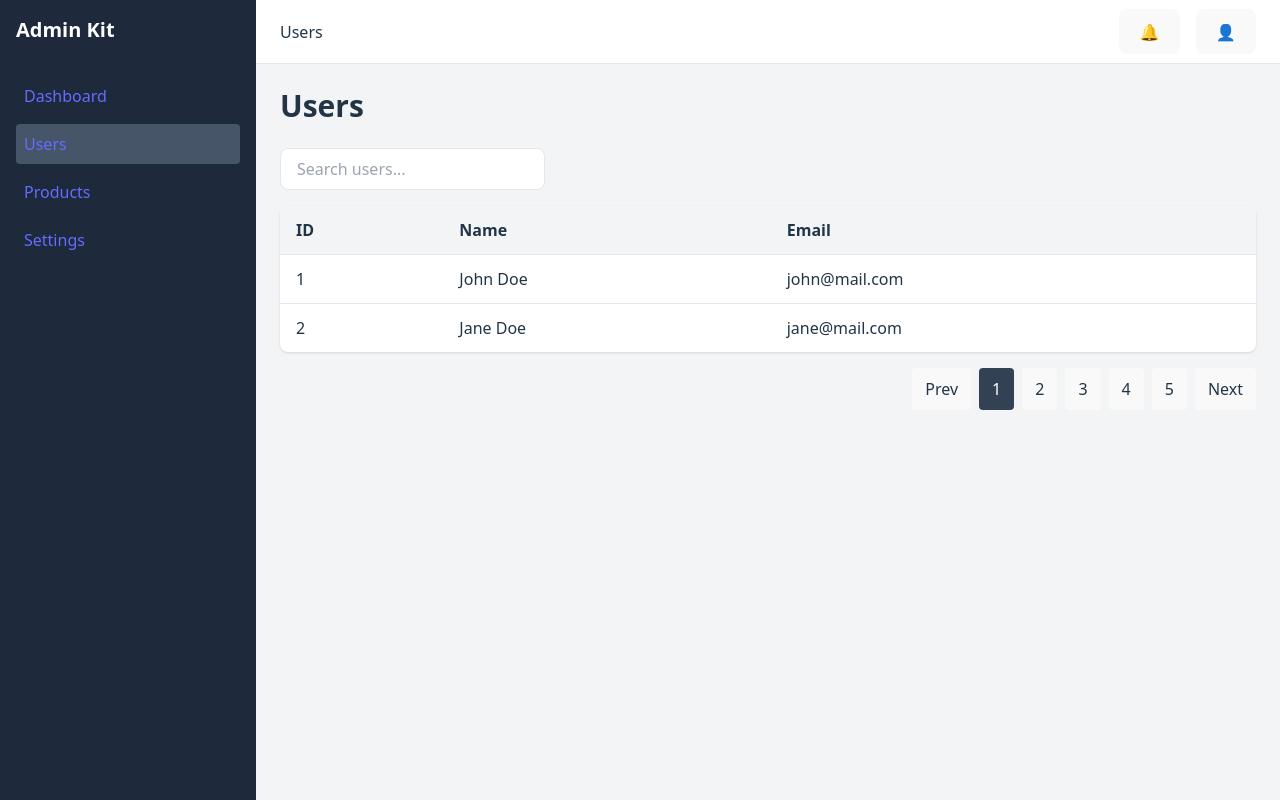
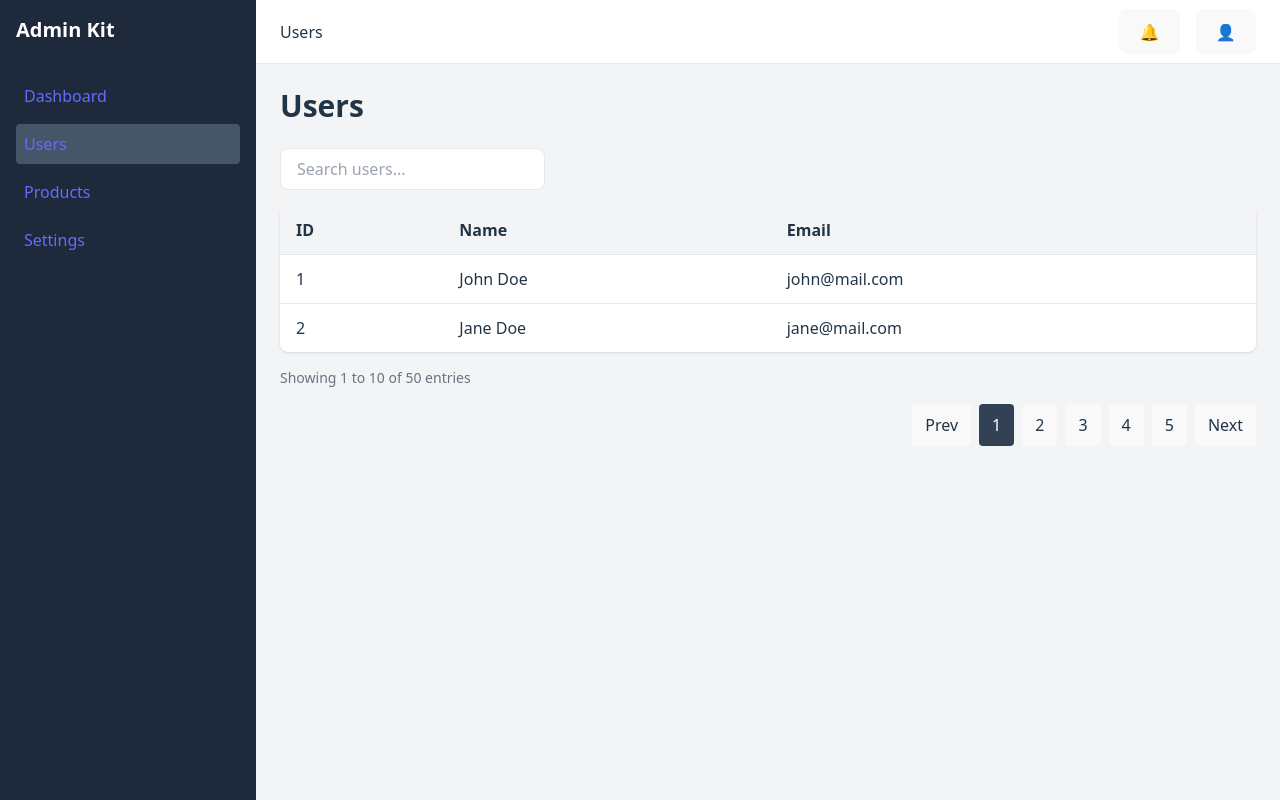
Before and after one commit to knightmaster11/react-admin-ui-kit, a React (Vite) app: page /users in a window 1280 px wide. Built offline with nearby package versions, Linux system fonts and the light colour scheme.

Commit message:
feat: add table information section

```diff
--- a/src/pages/Users.jsx
+++ b/src/pages/Users.jsx
@@ -58,6 +58,9 @@ export default function Users() {
         columns={columns}
         data={filteredUsers}
       />
+      <div className="mt-4 text-sm text-gray-500">
+  Showing 1 to 10 of 50 entries
+</div>
       <Pagination
   currentPage={currentPage}
   totalPages={5}
```
